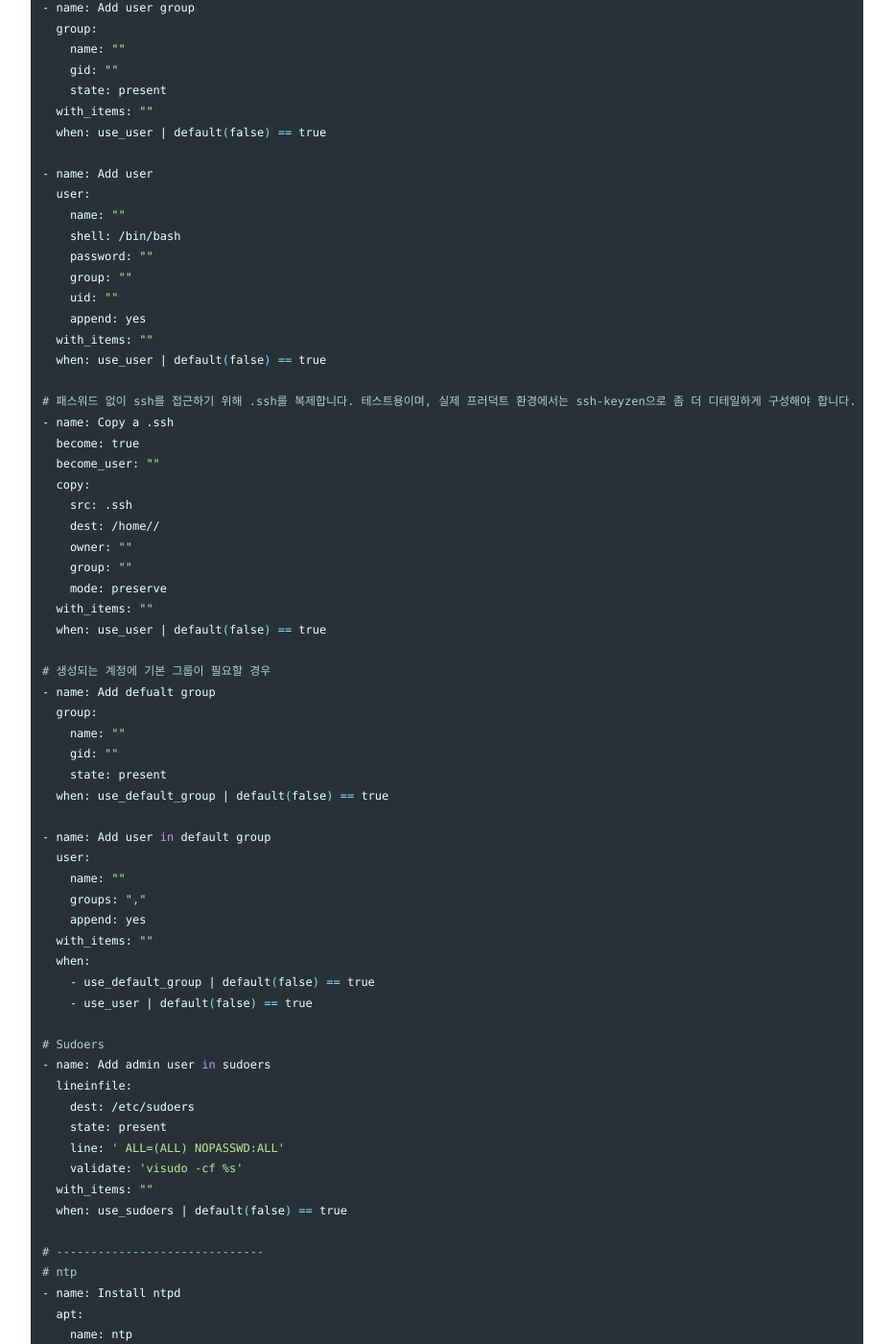
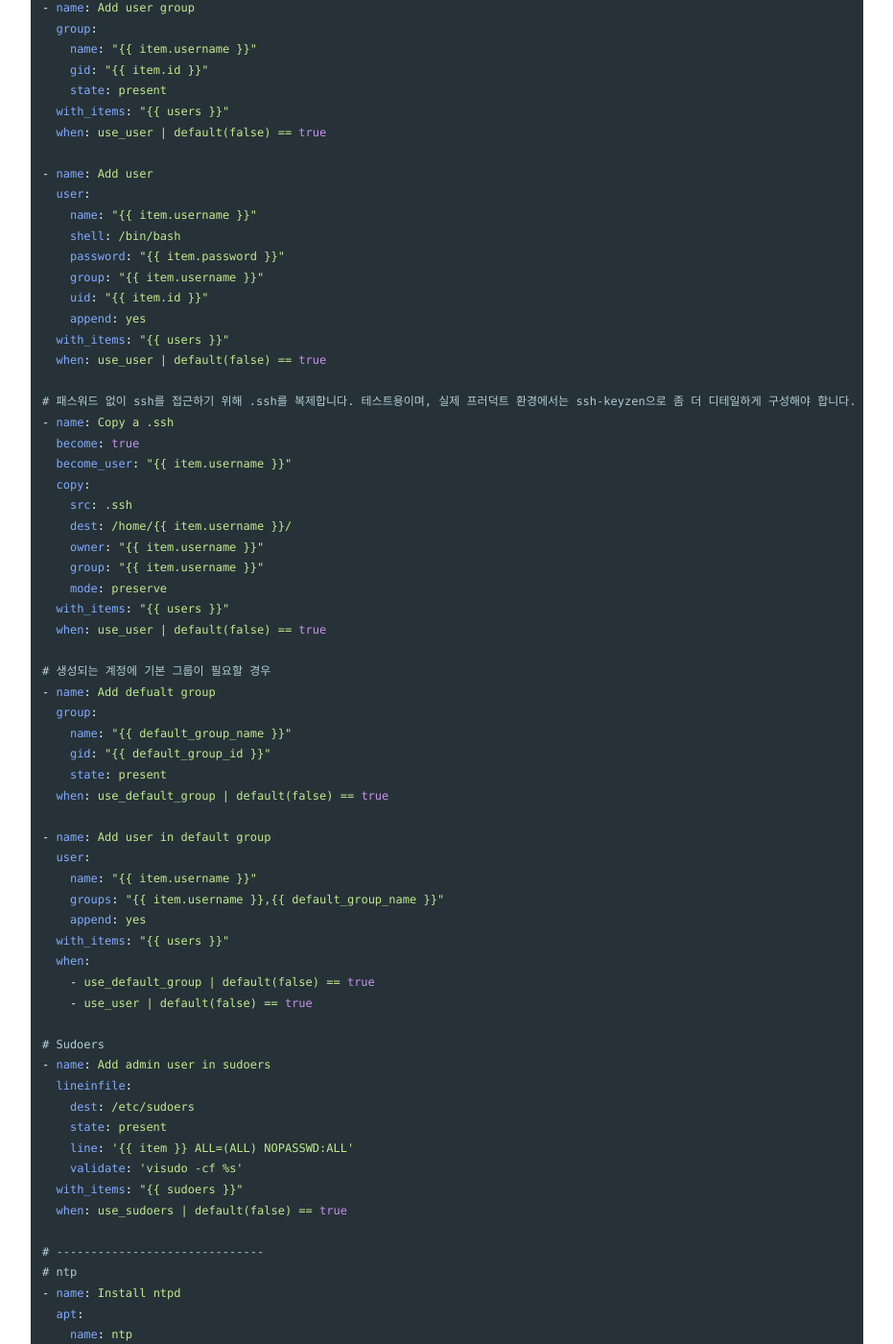
Before and after one commit to getto215/getto215.github.io, a Jekyll site: the page built from _posts/2018-07-16-ansible-server-init.md, in a window 1280 px wide and 1400 px high, scrolled down 3030 px. Shown: the whole window at 96% size, without its empty margins (174-1105 px from the left). Built offline with Jekyll 4.4.1, drawn with Linux system fonts in a browser that asks for light colours; nearby versions of some CDN libraries; some of the changed text lies outside the part shown.

Commit message:
add ansible post

```diff
--- a/_posts/2018-07-16-ansible-server-init.md
+++ b/_posts/2018-07-16-ansible-server-init.md
@@ -118,7 +118,8 @@ $ tree
 #### tasks (~/roles/init/tasks/main.yml)
 작업 모듈별로 use 플래그 변수를 두고 사용 여부를 설정할 수 있습니다.
 
-~~~bash
+<!-- {% raw %} -->
+~~~yml
 ---
 # tasks file for init
 # 사용자 그룹을 추가
@@ -296,6 +297,7 @@ $ tree
     mode: 0644
   when: use_hosts | default(false) == true
 ~~~
+<!-- {% endraw %}) -->
 
 #### vars (~/roles/init/handlers/main.yml)
 사용할 변수들을 정의합니다. 여기에선 vars 디렉토리 내에 정의했지만 default 디렉토리 내에 main.yml에 정의할 수도 있습니다.
```
